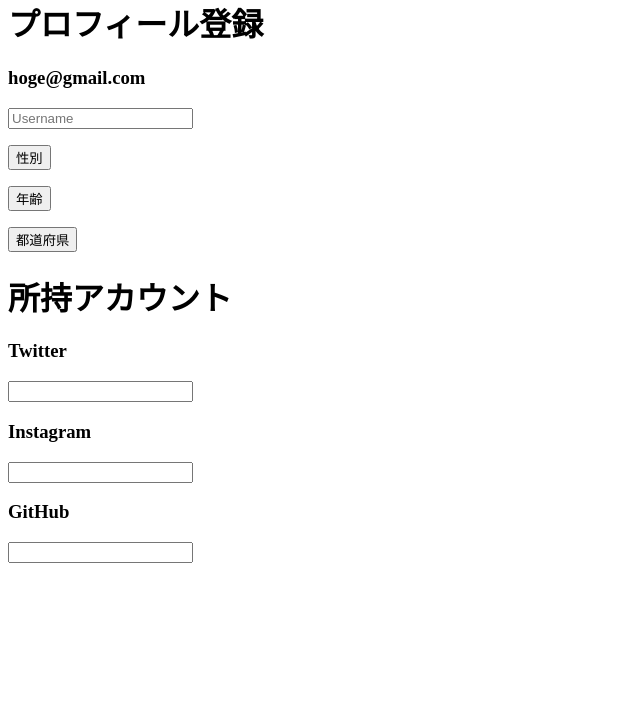
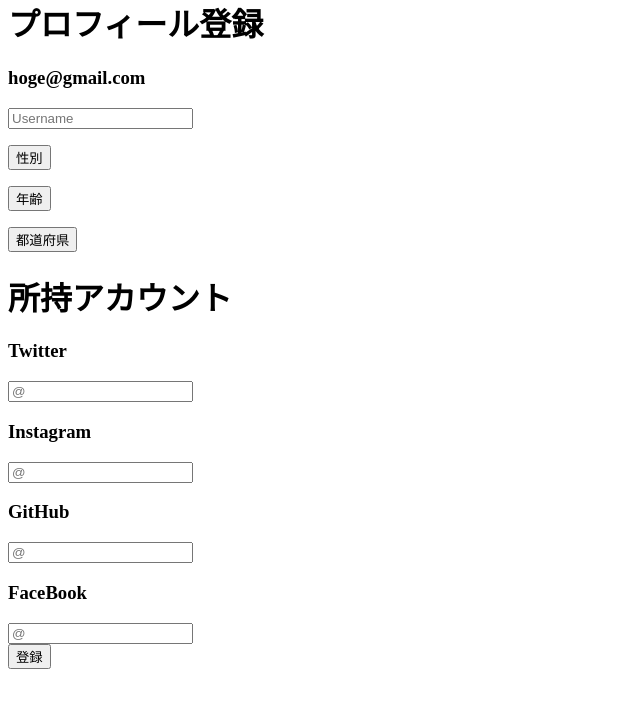
Before and after one commit to fuwamocha/Hexachlorocyclohexane, a Flask app: template front/templates/register.html in a window 1280 px wide. Shown: the part 22-730 px from the top of the page, without its empty margins (0-640 px from the left). Run offline with Flask 2, Linux system fonts and the light colour scheme; the template is opened without the code that fills it, so the values that code supplies are empty.

Commit message:
選択肢以外完成（多分）

```diff
--- a/front/templates/register.html
+++ b/front/templates/register.html
@@ -1,18 +1,18 @@
 <!DOCTYPE html>
 <html>
   <body>
-
     <form>
       <div class="segment">
         <h1>プロフィール登録</h1>
         <div class="text">
           <h3>hoge@gmail.com</h3></div>
         <label>
-          <input type="text" placeholder="Username"></label>
-         <p><button class="unit" type="button">性別</button></p>
-         <p><button class="unit" type="button">年齢</button></p>
-         <p><button class="unit" type="button">都道府県</button></p>
+
           </div>
+        <input type="text" placeholder="Username"></label>
+      <p><button class="unit" type="button">性別</button></p>
+      <p><button class="unit" type="button">年齢</button></p>
+      <p><button class="unit" type="button">都道府県</button></p>
       </div>
 
       <div class="segment">
@@ -21,17 +21,21 @@
 
         <div class="text">
           <h3>Twitter</h3></div>
-        <input type="text">
+        <input type="text" placeholder="@">
 
-        <div class="text">
+        <div class="text" placeholder="@">
           <h3>Instagram</h3></div>
-        <input type="text">
+        <input type="text" placeholder="@">
 
         <div class="text">
           <h3>GitHub</h3></div>
-        <input type="text">
-          </div>
+        <input type="text" placeholder="@">
+
+        <div class="text">
+          <h3>FaceBook</h3></div>
+        <input type="text" placeholder="@">
       </div>
+        <button class="red" type="button">登録</button>
 </form>
   </body>
 </html>
```
Also changed, not shown: front/css/register.css (+7 -1 lines).
